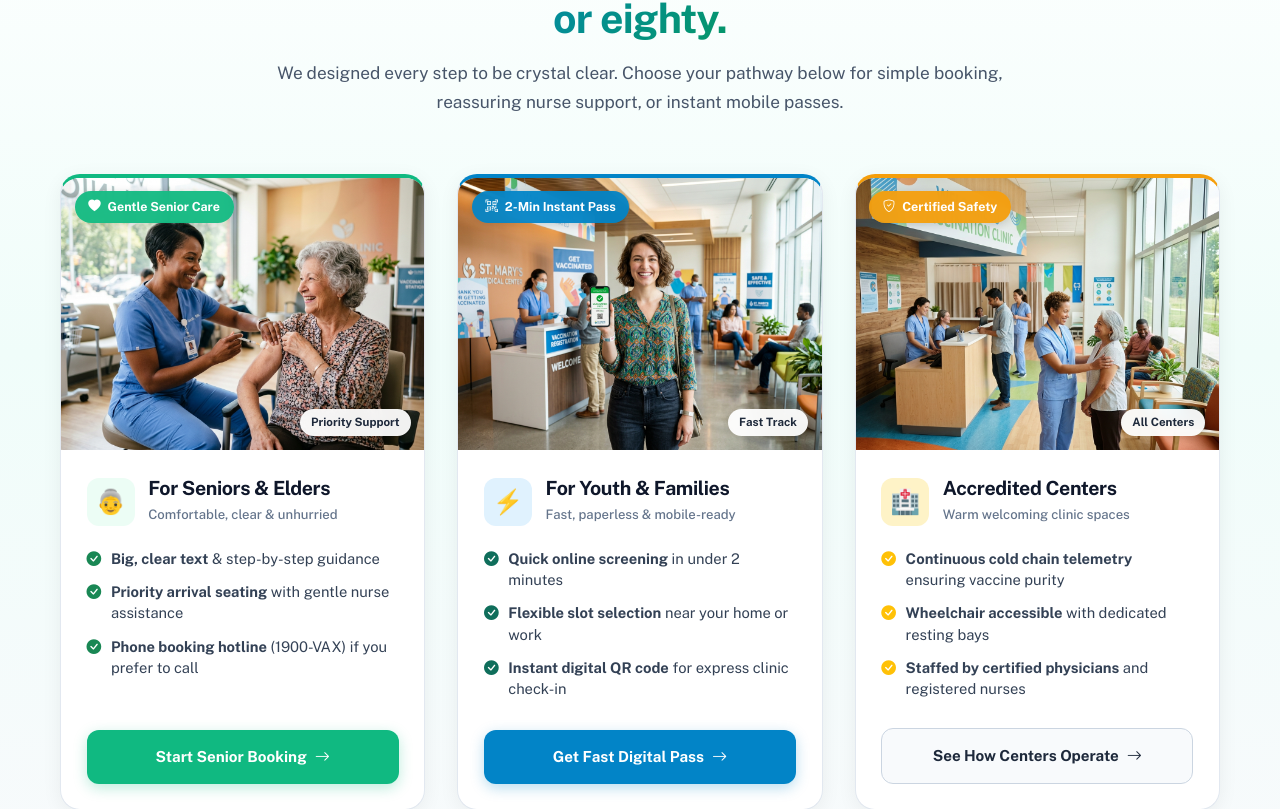
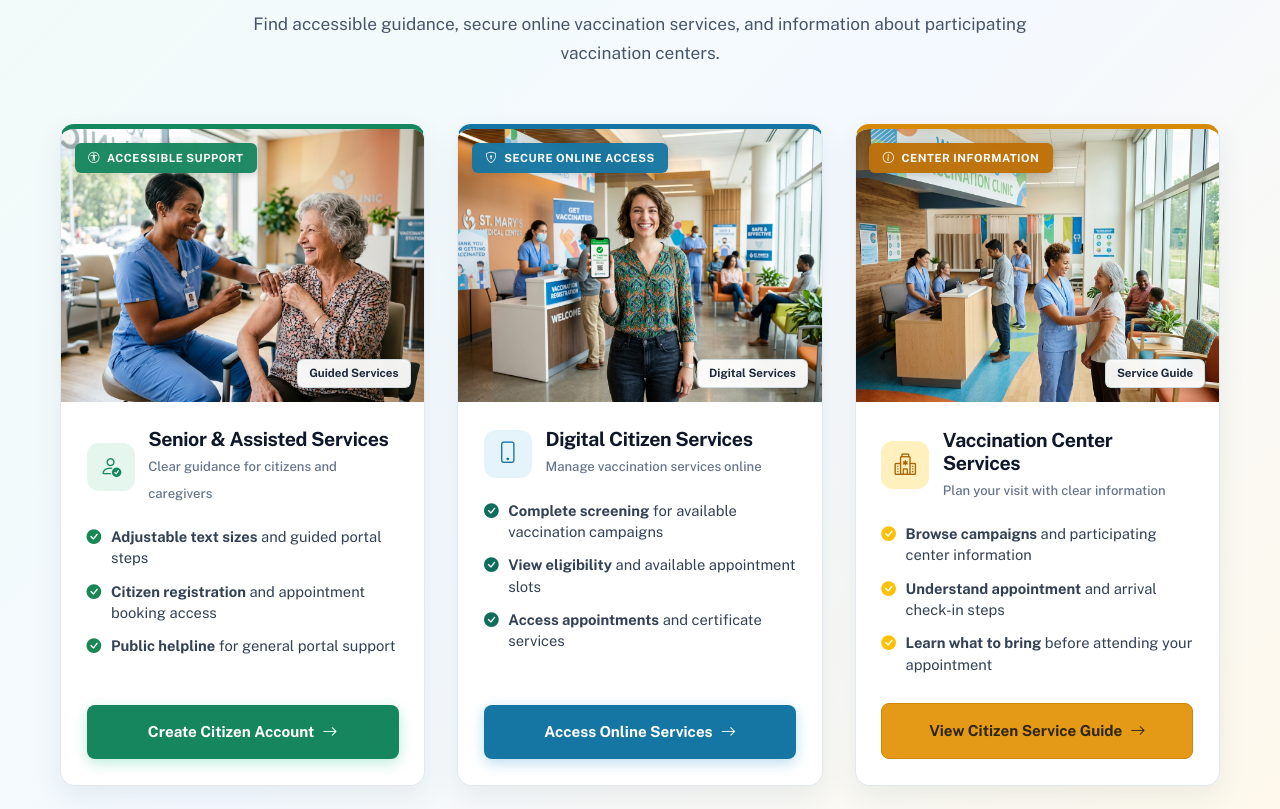
Before and after one commit to Sankalpa-KMCP/se2030-2026-y2-s1-mtr-01-vaccination-portal, a React (Vite) app in the folder frontend/: page / in a window 1280 px wide. Shown: the part 1138-1947 px from the top of the page. Built offline with nearby package versions, Linux system fonts and the light colour scheme; no server answers.

Commit message:
refactor: update landing page care paths content and icons for citizen services

```diff
--- a/frontend/src/features/public-landing/components/GenerationalCarePaths.jsx
+++ b/frontend/src/features/public-landing/components/GenerationalCarePaths.jsx
@@ -7,14 +7,14 @@ export default function GenerationalCarePaths() {
       <div className="lp-container">
         <div className="gen-care__header" data-reveal="section">
           <span className="gen-care__eyebrow">
-            <i className="bi bi-people-fill me-1" /> HEALTHCARE FOR EVERY GENERATION
+            <i className="bi bi-people-fill me-1" /> CITIZEN SERVICE PATHWAYS
           </span>
           <h2 id="gen-care-title">
-            Tailored care whether you are <em>eighteen or eighty.</em>
+            Choose the support that <em>fits your needs.</em>
           </h2>
           <p className="gen-care__subtitle">
-            We designed every step to be crystal clear. Choose your pathway below for simple booking,
-            reassuring nurse support, or instant mobile passes.
+            Find accessible guidance, secure online vaccination services, and information about
+            participating vaccination centers.
           </p>
         </div>
 
@@ -24,42 +24,42 @@ export default function GenerationalCarePaths() {
             <div className="gen-card__media">
               <img
                 src="/images/senior-care-vaccination.jpg"
-                alt="Compassionate nurse gently assisting a smiling senior citizen"
+                alt="Healthcare worker assisting a senior citizen at a vaccination center"
                 className="gen-card__img"
                 loading="lazy"
               />
               <span className="gen-card__badge gen-card__badge--senior">
-                <i className="bi bi-heart-fill me-1" /> Gentle Senior Care
+                <i className="bi bi-universal-access-circle me-1" /> Accessible Support
               </span>
-              <span className="gen-card__pill-tag">Priority Support</span>
+              <span className="gen-card__pill-tag">Guided Services</span>
             </div>
             <div className="gen-card__body">
               <div className="gen-card__audience">
                 <span className="gen-card__icon-wrap gen-card__icon-wrap--senior">
-                  👵
+                  <i className="bi bi-person-check" aria-hidden="true" />
                 </span>
                 <div>
-                  <h3 className="gen-card__title">For Seniors & Elders</h3>
-                  <span className="gen-card__tagline">Comfortable, clear & unhurried</span>
+                  <h3 className="gen-card__title">Senior & Assisted Services</h3>
+                  <span className="gen-card__tagline">Clear guidance for citizens and caregivers</span>
                 </div>
               </div>
               <ul className="gen-card__perks">
                 <li>
                   <i className="bi bi-check-circle-fill text-success" />
-                  <span><strong>Big, clear text</strong> & step-by-step guidance</span>
+                  <span><strong>Adjustable text sizes</strong> and guided portal steps</span>
                 </li>
                 <li>
                   <i className="bi bi-check-circle-fill text-success" />
-                  <span><strong>Priority arrival seating</strong> with gentle nurse assistance</span>
+                  <span><strong>Citizen registration</strong> and appointment booking access</span>
                 </li>
                 <li>
                   <i className="bi bi-check-circle-fill text-success" />
-                  <span><strong>Phone booking hotline</strong> (1900-VAX) if you prefer to call</span>
+                  <span><strong>Public helpline</strong> for general portal support</span>
                 </li>
               </ul>
               <div className="gen-card__cta">
                 <Link to="/register/citizen" className="gen-card__btn gen-card__btn--senior">
-                  <span>Start Senior Booking</span>
+                  <span>Create Citizen Account</span>
                   <i className="bi bi-arrow-right" />
                 </Link>
               </div>
@@ -71,42 +71,42 @@ export default function GenerationalCarePaths() {
             <div className="gen-card__media">
               <img
                 src="/images/youth-digital-pass.jpg"
-                alt="Smiling young adult holding mobile phone with digital vaccination pass"
+                alt="Citizen using a mobile phone at a vaccination service center"
                 className="gen-card__img"
                 loading="lazy"
               />
               <span className="gen-card__badge gen-card__badge--youth">
-                <i className="bi bi-qr-code-scan me-1" /> 2-Min Instant Pass
+                <i className="bi bi-shield-lock me-1" /> Secure Online Access
               </span>
-              <span className="gen-card__pill-tag gen-card__pill-tag--youth">Fast Track</span>
+              <span className="gen-card__pill-tag gen-card__pill-tag--youth">Digital Services</span>
             </div>
             <div className="gen-card__body">
               <div className="gen-card__audience">
                 <span className="gen-card__icon-wrap gen-card__icon-wrap--youth">
-                  ⚡
+                  <i className="bi bi-phone" aria-hidden="true" />
                 </span>
                 <div>
-                  <h3 className="gen-card__title">For Youth & Families</h3>
-                  <span className="gen-card__tagline">Fast, paperless & mobile-ready</span>
+                  <h3 className="gen-card__title">Digital Citizen Services</h3>
+                  <span className="gen-card__tagline">Manage vaccination services online</span>
                 </div>
               </div>
               <ul className="gen-card__perks">
                 <li>
                   <i className="bi bi-check-circle-fill text-primary" />
-                  <span><strong>Quick online screening</strong> in under 2 minutes</span>
+                  <span><strong>Complete screening</strong> for available vaccination campaigns</span>
                 </li>
                 <li>
                   <i className="bi bi-check-circle-fill text-primary" />
-                  <span><strong>Flexible slot selection</strong> near your home or work</span>
+                  <span><strong>View eligibility</strong> and available appointment slots</span>
                 </li>
                 <li>
                   <i className="bi bi-check-circle-fill text-primary" />
-                  <span><strong>Instant digital QR code</strong> for express clinic check-in</span>
+                  <span><strong>Access appointments</strong> and certificate services</span>
                 </li>
               </ul>
               <div className="gen-card__cta">
                 <Link to="/register/citizen" className="gen-card__btn gen-card__btn--youth">
-                  <span>Get Fast Digital Pass</span>
+                  <span>Access Online Services</span>
                   <i className="bi bi-arrow-right" />
                 </Link>
               </div>
@@ -118,42 +118,42 @@ export default function GenerationalCarePaths() {
             <div className="gen-card__media">
               <img
                 src="/images/community-vax-clinic.jpg"
-                alt="Bright, welcoming community healthcare center with friendly greeting staff"
+                alt="Vaccination center reception area with citizens and healthcare staff"
                 className="gen-card__img"
                 loading="lazy"
               />
               <span className="gen-card__badge gen-card__badge--clinic">
-                <i className="bi bi-shield-check me-1" /> Certified Safety
+                <i className="bi bi-info-circle me-1" /> Center Information
               </span>
-              <span className="gen-card__pill-tag gen-card__pill-tag--clinic">All Centers</span>
+              <span className="gen-card__pill-tag gen-card__pill-tag--clinic">Service Guide</span>
             </div>
             <div className="gen-card__body">
               <div className="gen-card__audience">
                 <span className="gen-card__icon-wrap gen-card__icon-wrap--clinic">
-                  🏥
+                  <i className="bi bi-hospital" aria-hidden="true" />
                 </span>
                 <div>
-                  <h3 className="gen-card__title">Accredited Centers</h3>
-                  <span className="gen-card__tagline">Warm welcoming clinic spaces</span>
+                  <h3 className="gen-card__title">Vaccination Center Services</h3>
+                  <span className="gen-card__tagline">Plan your visit with clear information</span>
                 </div>
               </div>
               <ul className="gen-card__perks">
                 <li>
                   <i className="bi bi-check-circle-fill text-warning" />
-                  <span><strong>Continuous cold chain telemetry</strong> ensuring vaccine purity</span>
+                  <span><strong>Browse campaigns</strong> and participating center information</span>
                 </li>
                 <li>
                   <i className="bi bi-check-circle-fill text-warning" />
-                  <span><strong>Wheelchair accessible</strong> with dedicated resting bays</span>
+                  <span><strong>Understand appointment</strong> and arrival check-in steps</span>
                 </li>
                 <li>
                   <i className="bi bi-check-circle-fill text-warning" />
-                  <span><strong>Staffed by certified physicians</strong> and registered nurses</span>
+                  <span><strong>Learn what to bring</strong> before attending your appointment</span>
                 </li>
               </ul>
               <div className="gen-card__cta">
                 <Link to="/how-it-works" className="gen-card__btn gen-card__btn--clinic">
-                  <span>See How Centers Operate</span>
+                  <span>View Citizen Service Guide</span>
                   <i className="bi bi-arrow-right" />
                 </Link>
               </div>
--- a/frontend/src/features/public-landing/hospital-home.css
+++ b/frontend/src/features/public-landing/hospital-home.css
@@ -727,7 +727,7 @@ html.vax-text-xl .hero-photo-tab {
 .gen-care {
   position: relative;
   padding: 5rem 0;
-  background: linear-gradient(180deg, #ffffff 0%, #f0fdfa 50%, #f8fafc 100%);
+  background: linear-gradient(135deg, #f2fbf8 0%, #f4f9ff 52%, #fff9eb 100%);
   border-bottom: 1px solid #e2e8f0;
 }
 
@@ -743,10 +743,10 @@ html.vax-text-xl .hero-photo-tab {
   font-size: 0.78rem;
   font-weight: 750;
   letter-spacing: 0.12em;
-  color: #0284c7;
-  background: #e0f2fe;
-  border-radius: 999px;
-  border: 1px solid #bae6fd;
+  color: #16506a;
+  background: #e9f4f8;
+  border-radius: 6px;
+  border: 1px solid #b9d6e1;
   margin-bottom: 1rem;
 }
 
@@ -781,30 +781,33 @@ html.vax-text-xl .hero-photo-tab {
 
 .gen-card {
   background: #ffffff;
-  border-radius: 1.25rem;
+  border-radius: 0.9rem;
   overflow: hidden;
   border: 1px solid #e2e8f0;
-  box-shadow: 0 4px 20px rgba(0, 0, 0, 0.06);
+  box-shadow: 0 10px 28px rgba(30, 65, 76, 0.08);
   display: flex;
   flex-direction: column;
   transition: transform 0.3s ease, box-shadow 0.3s ease, border-color 0.3s ease;
 }
 
 .gen-card:hover {
-  transform: translateY(-6px);
-  box-shadow: 0 16px 36px rgba(0, 0, 0, 0.12);
+  transform: translateY(-3px);
+  box-shadow: 0 16px 34px rgba(30, 65, 76, 0.13);
 }
 
 .gen-card--senior {
-  border-top: 4px solid #10b981;
+  border-top: 5px solid #16865f;
+  background: linear-gradient(180deg, #f4fcf8 0%, #ffffff 34%);
 }
 
 .gen-card--youth {
-  border-top: 4px solid #0284c7;
+  border-top: 5px solid #1676a3;
+  background: linear-gradient(180deg, #f2f9fd 0%, #ffffff 34%);
 }
 
 .gen-card--clinic {
-  border-top: 4px solid #f59e0b;
+  border-top: 5px solid #d68a08;
+  background: linear-gradient(180deg, #fff9e9 0%, #ffffff 34%);
 }
 
 .gen-card__media {
@@ -832,25 +835,27 @@ html.vax-text-xl .hero-photo-tab {
   top: 0.85rem;
   left: 0.85rem;
   padding: 0.35rem 0.85rem;
-  border-radius: 999px;
-  font-size: 0.78rem;
-  font-weight: 700;
+  border-radius: 6px;
+  font-size: 0.7rem;
+  font-weight: 750;
+  letter-spacing: 0.045em;
+  text-transform: uppercase;
   backdrop-filter: blur(8px);
   box-shadow: 0 2px 8px rgba(0, 0, 0, 0.15);
 }
 
 .gen-card__badge--senior {
-  background: rgba(16, 185, 129, 0.94);
+  background: rgba(22, 134, 95, 0.96);
   color: #ffffff;
 }
 
 .gen-card__badge--youth {
-  background: rgba(2, 132, 199, 0.94);
+  background: rgba(22, 118, 163, 0.96);
   color: #ffffff;
 }
 
 .gen-card__badge--clinic {
-  background: rgba(245, 158, 11, 0.94);
+  background: rgba(190, 112, 7, 0.96);
   color: #ffffff;
 }
 
@@ -863,7 +868,8 @@ html.vax-text-xl .hero-photo-tab {
   font-size: 0.72rem;
   font-weight: 750;
   padding: 0.25rem 0.7rem;
-  border-radius: 999px;
+  border: 1px solid rgba(203, 216, 221, 0.92);
+  border-radius: 6px;
   backdrop-filter: blur(6px);
   box-shadow: 0 2px 6px rgba(0, 0, 0, 0.1);
 }
@@ -888,20 +894,23 @@ html.vax-text-xl .hero-photo-tab {
   border-radius: 12px;
   display: grid;
   place-items: center;
-  font-size: 1.5rem;
+  font-size: 1.35rem;
   flex-shrink: 0;
 }
 
 .gen-card__icon-wrap--senior {
-  background: #ecfdf5;
+  background: #e5f6ee;
+  color: #16865f;
 }
 
 .gen-card__icon-wrap--youth {
-  background: #e0f2fe;
+  background: #e5f3fa;
+  color: #1676a3;
 }
 
 .gen-card__icon-wrap--clinic {
-  background: #fef3c7;
+  background: #fff0bd;
+  color: #a96505;
 }
 
 .gen-card__title {
@@ -946,7 +955,7 @@ html.vax-text-xl .hero-photo-tab {
   gap: 0.5rem;
   width: 100%;
   padding: 0.9rem 1.2rem;
-  border-radius: 0.75rem;
+  border-radius: 8px;
   font-size: 0.95rem;
   font-weight: 700;
   text-decoration: none;
@@ -954,42 +963,42 @@ html.vax-text-xl .hero-photo-tab {
 }
 
 .gen-card__btn--senior {
-  background: #10b981;
+  background: #16865f;
   color: #ffffff;
   box-shadow: 0 4px 14px rgba(16, 185, 129, 0.28);
 }
 
 .gen-card__btn--senior:hover {
-  background: #059669;
+  background: #116f4f;
   transform: translateY(-2px);
   box-shadow: 0 6px 18px rgba(16, 185, 129, 0.4);
   color: #ffffff;
 }
 
 .gen-card__btn--youth {
-  background: #0284c7;
+  background: #1676a3;
   color: #ffffff;
   box-shadow: 0 4px 14px rgba(2, 132, 199, 0.28);
 }
 
 .gen-card__btn--youth:hover {
-  background: #0369a1;
+  background: #105f84;
   transform: translateY(-2px);
   box-shadow: 0 6px 18px rgba(2, 132, 199, 0.4);
   color: #ffffff;
 }
 
 .gen-card__btn--clinic {
-  background: #f8fafc;
-  color: #1e293b;
-  border: 1px solid #cbd5e1;
+  background: #e49a16;
+  color: #2f260f;
+  border: 1px solid #ce8508;
 }
 
 .gen-card__btn--clinic:hover {
-  background: #f1f5f9;
-  border-color: #94a3b8;
+  background: #cf8508;
+  border-color: #b87305;
   transform: translateY(-2px);
-  color: #0f172a;
+  color: #201a0b;
 }
 
 /* --------------------------------------------------------------------------
```
